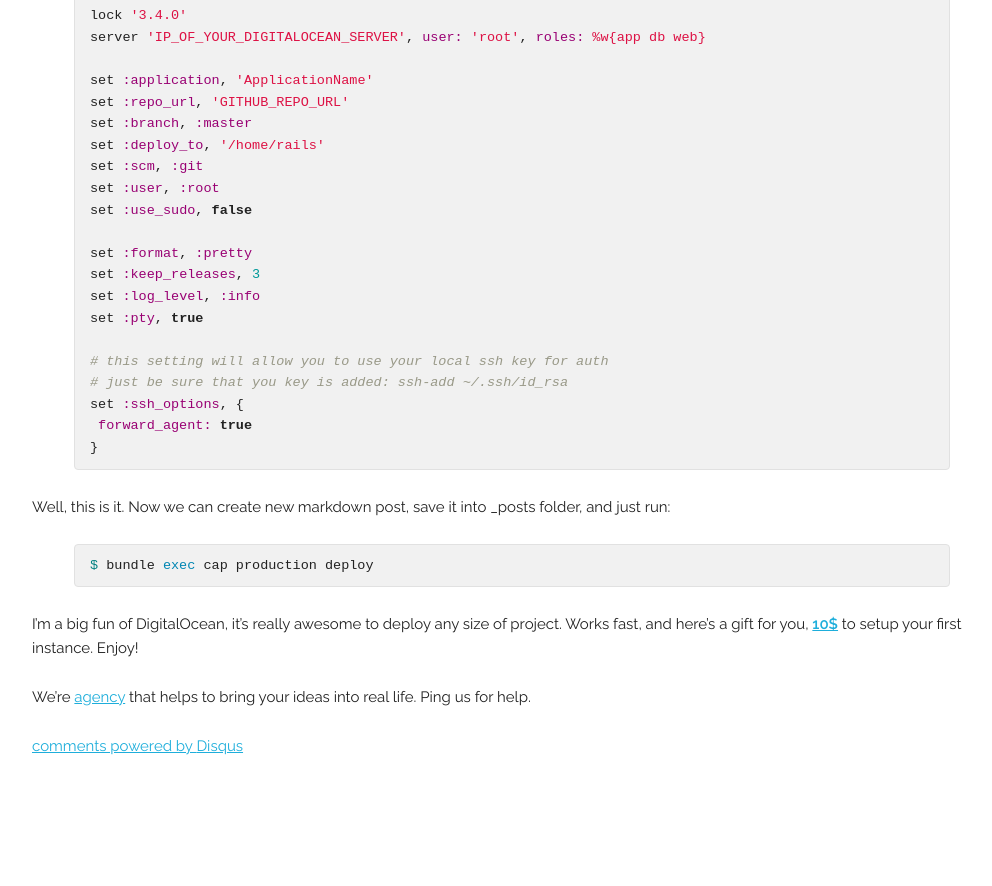
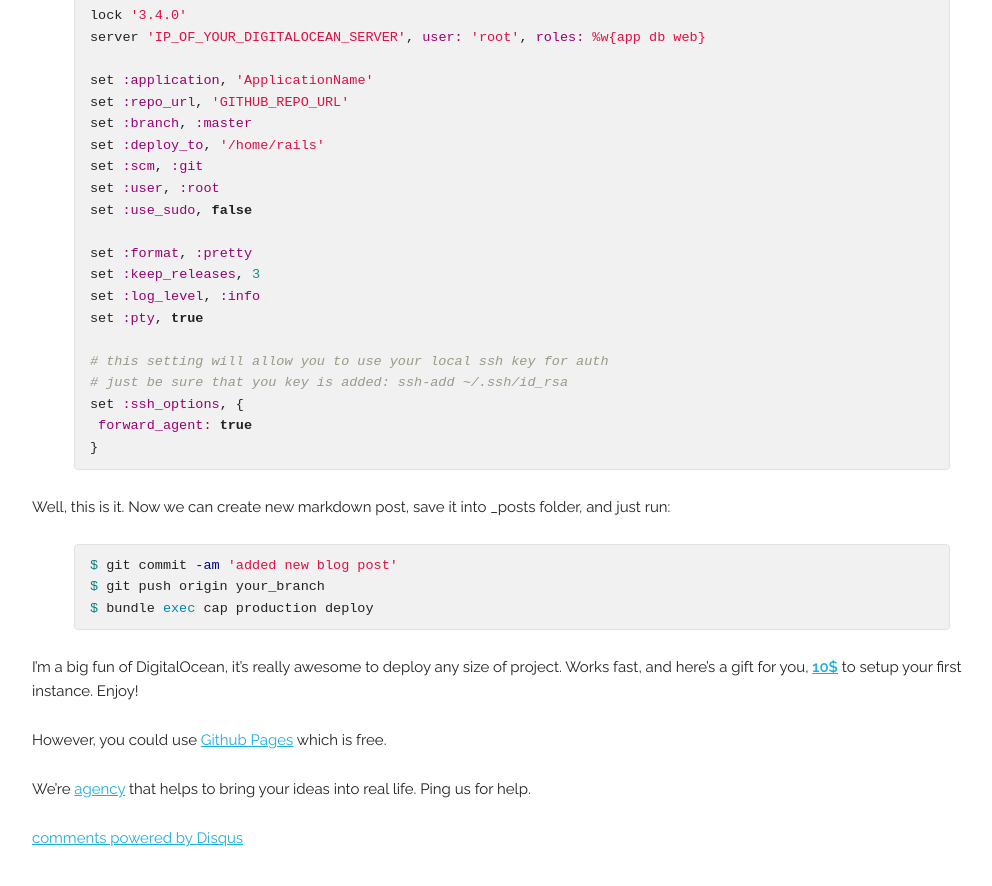
Before and after one commit to sesharim/sesharim.github.io, a Jekyll site: the page built from _posts/2015-10-24-how-to-create-blog.md, in a window 1280 px wide and 900 px high, scrolled down 1563 px. Shown: the top 886 px of the window, without its empty margins (128-1120 px from the left). Built offline with Jekyll 4.4.1, drawn with Linux system fonts in a browser that asks for light colours; nearby versions of some CDN libraries; comment, search, counter and statistics services are not loaded; before the commit the page ends 2371 px from its top, so only the background shows below that.

Commit message:
updated blog post

```diff
--- a/_posts/2015-10-24-how-to-create-blog.md
+++ b/_posts/2015-10-24-how-to-create-blog.md
@@ -99,10 +99,14 @@ set :ssh_options, {
 
 Well, this is it. Now we can create new markdown post, save it into _posts folder, and just run:
 {% highlight sh %}
+$ git commit -am 'added new blog post'
+$ git push origin your_branch
 $ bundle exec cap production deploy
 {% endhighlight %}
 
 I'm a big fun of DigitalOcean, it's really awesome to deploy any size of project. Works fast, and here's a gift for you, **[10$](https://www.digitalocean.com/?refcode=0f6d5c28d999)** to setup your first instance. Enjoy!
+
+However, you could use [Github Pages][github_pages] which is free.
 
 We're [agency](http://customgears.net/#contacts) that helps to bring your ideas into real life. Ping us for help.
 
@@ -113,3 +117,4 @@ We're [agency](http://customgears.net/#contacts) that helps to bring your ideas
 [jekyll]: https://jekyllrb.com
 [customgears]: https://github.com/sesharim/customgears
 [capistrano]: https://github.com/capistrano/capistrano
+[github_pages]: https://pages.github.com
```
